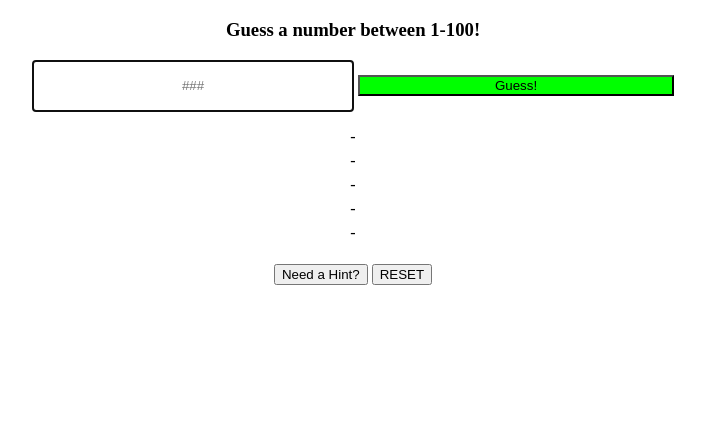
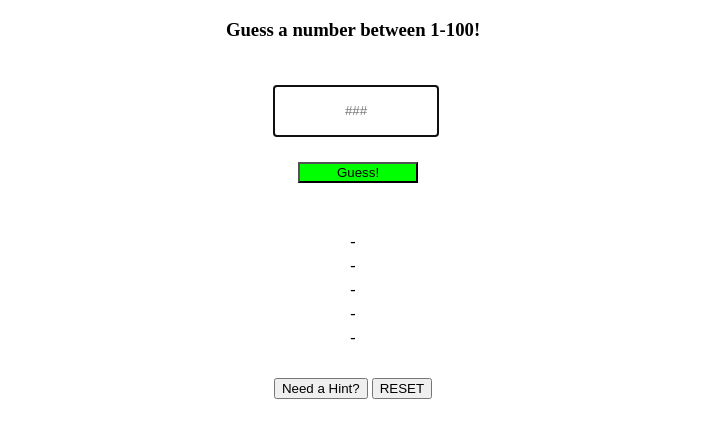
Before and after one commit to irene-hakes/Guessing-Game, a plain HTML site: page index.html in a window 1280 px wide. Shown: the part 61-509 px from the top of the page, without its empty margins (287-992 px from the left). Drawn offline with Linux system fonts and the light colour scheme.

Commit message:
edited margin sizes

```diff
--- a/style.css
+++ b/style.css
@@ -1,3 +1,6 @@
+html {
+    box-sizing: 'border-box';
+}
 .center {
     text-align: center;
 }
@@ -18,14 +21,24 @@ img {
     bottom: 0;
 }
 #players-input {
-    width: 25%;
+    width: 100%;
     height: 48px;
     border: solid 1px orange;
+    margin-top: 25px;
 }
 #submit {
     background-color: lime;
-    width: 25%;
+    width: 75%;
+    margin: 25px;
 }
 .guess {
     height: 24px;
 }
+#input-parent {
+    width: 160px;
+    margin-left: auto;
+    margin-right: auto;
+}
+#guesses {
+    margin: 25px;
+}
```
